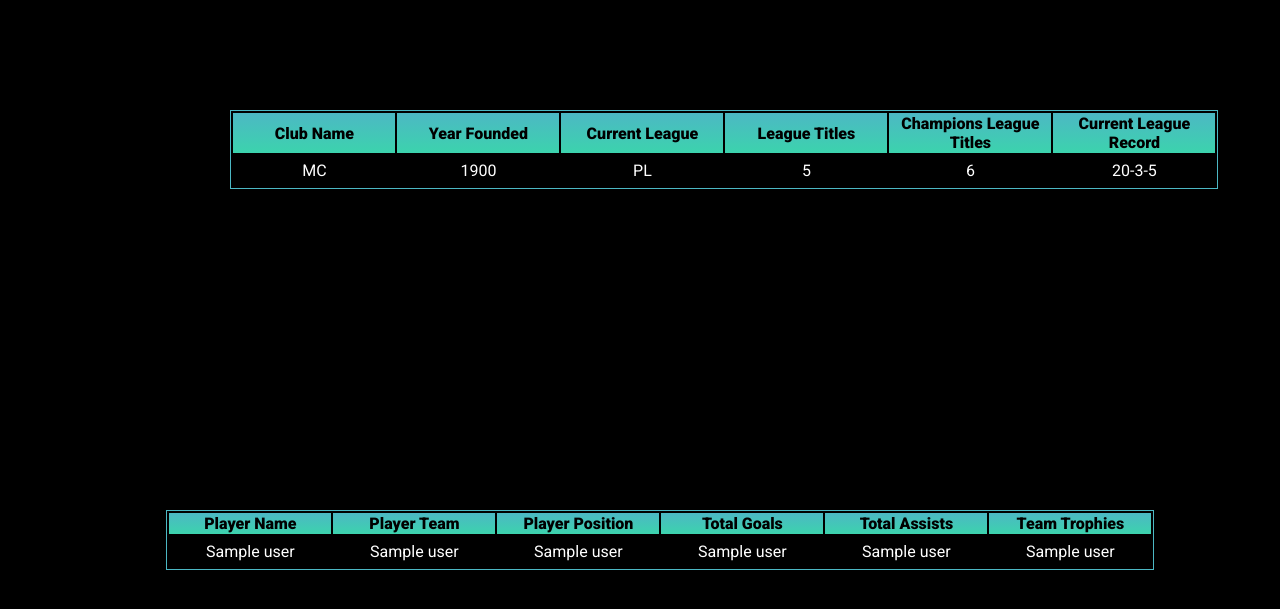
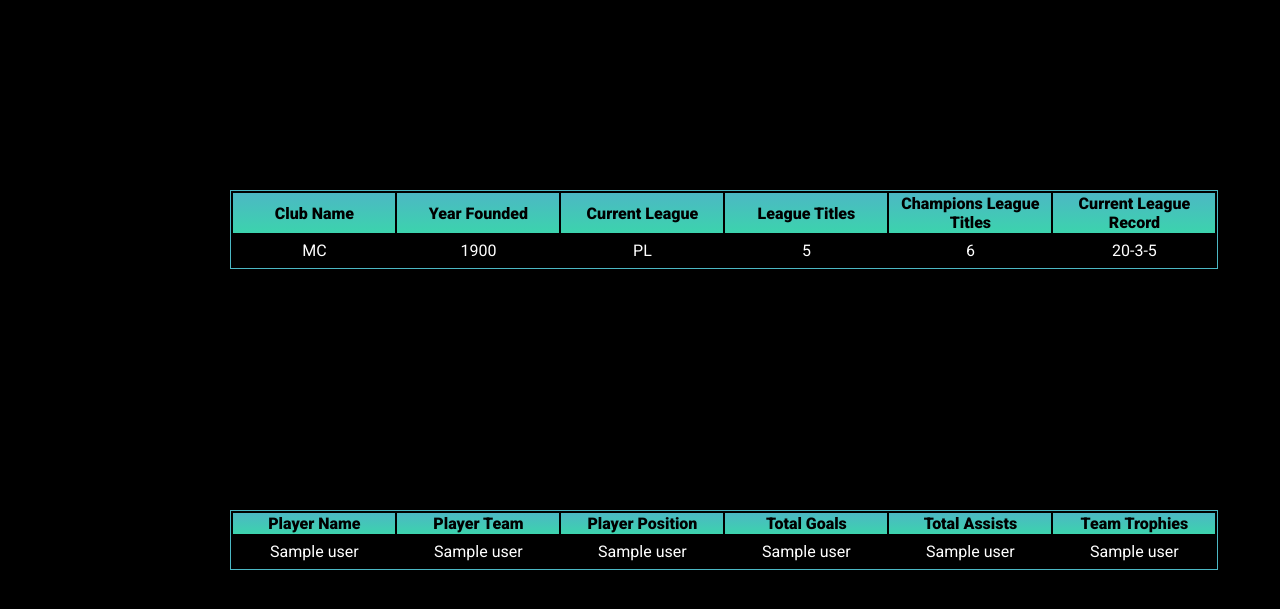
Before and after one commit to neel10i/soccerstatsproject2, a Flask app: template myapplication/templates/psg.html in a window 1280 px wide. Shown: the part 50-659 px from the top of the page. Run offline with Flask 2, Linux system fonts and the light colour scheme; the template is opened without the code that fills it: most values are stand-ins (such as "Sample title", 1, 10 or a date in 2020); parts of the project's set-up code (start-up, migrations or seed data) failed here and were passed over; some libraries are stand-ins or nearby versions.

Commit message:
Update combined.css

```diff
--- a/myapplication/static/combined.css
+++ b/myapplication/static/combined.css
@@ -1,7 +1,8 @@
+/* setting the color of the background */
 body {
     background-color: rgb(0, 0, 0);
   }
-
+/* assigns properties to the header - font, padding, text location, background color, text color, font size */
   .header {
     font-family: 'Roboto', sans-serif;
     padding: 1px;
@@ -11,6 +12,7 @@ body {
     font-size: 8px;
   }
 
+  /* assigning properties to the playerTable class */
 .playerTable {
     font-family: 'Roboto', sans-serif;
     color: rgb(255, 255, 255);
@@ -20,10 +22,11 @@ body {
     border-width: 1px;
     position: absolute;
     top: 70%;
-    left: 13%;
+    left: 18%;
     overflow:auto;
   }
 
+  /* assigning properties to the teamTable class */
   .teamTable {
     font-family: 'Roboto', sans-serif;
     color: rgb(255, 255, 255);
@@ -32,7 +35,7 @@ body {
     border-color: #4CB8C4;
     border-width: 1px;
     position: absolute;
-    top: 20%;
+    top: 30%;
     left: 18%;
     overflow:auto;
   }
```
